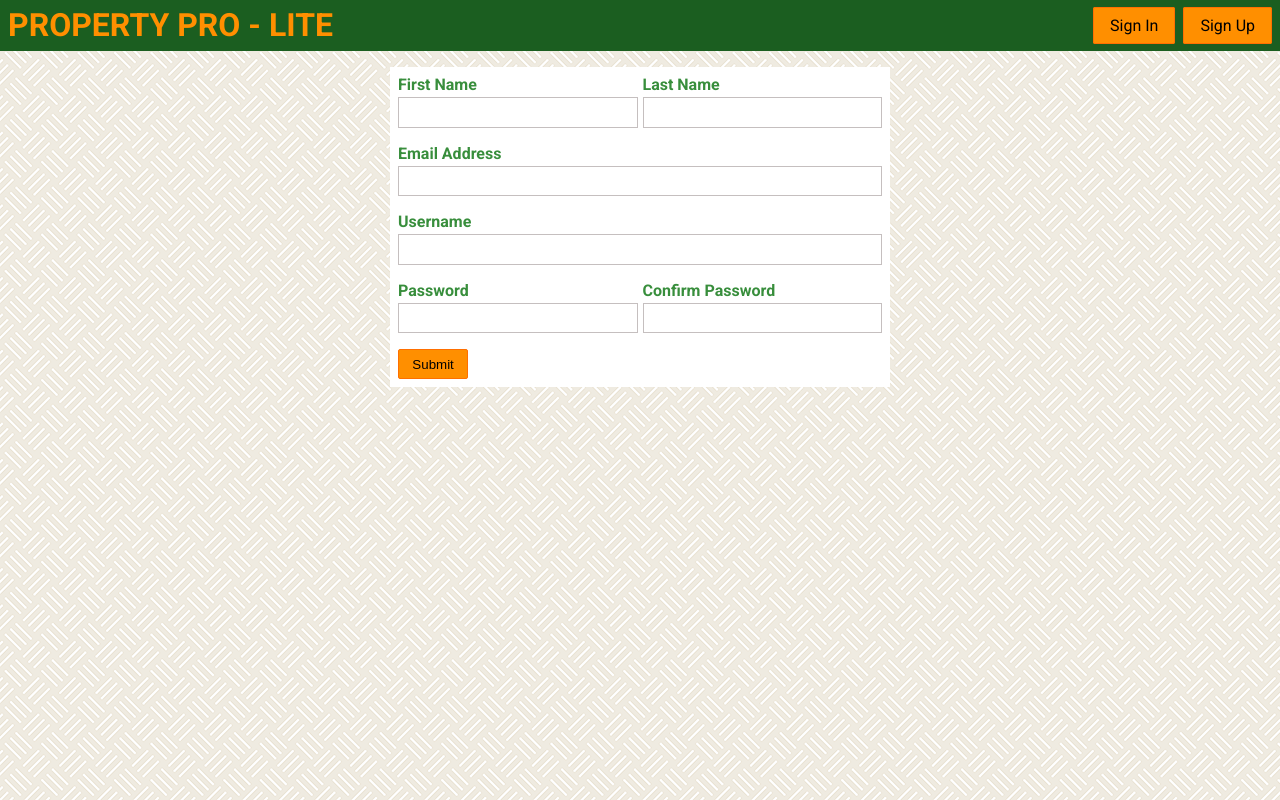
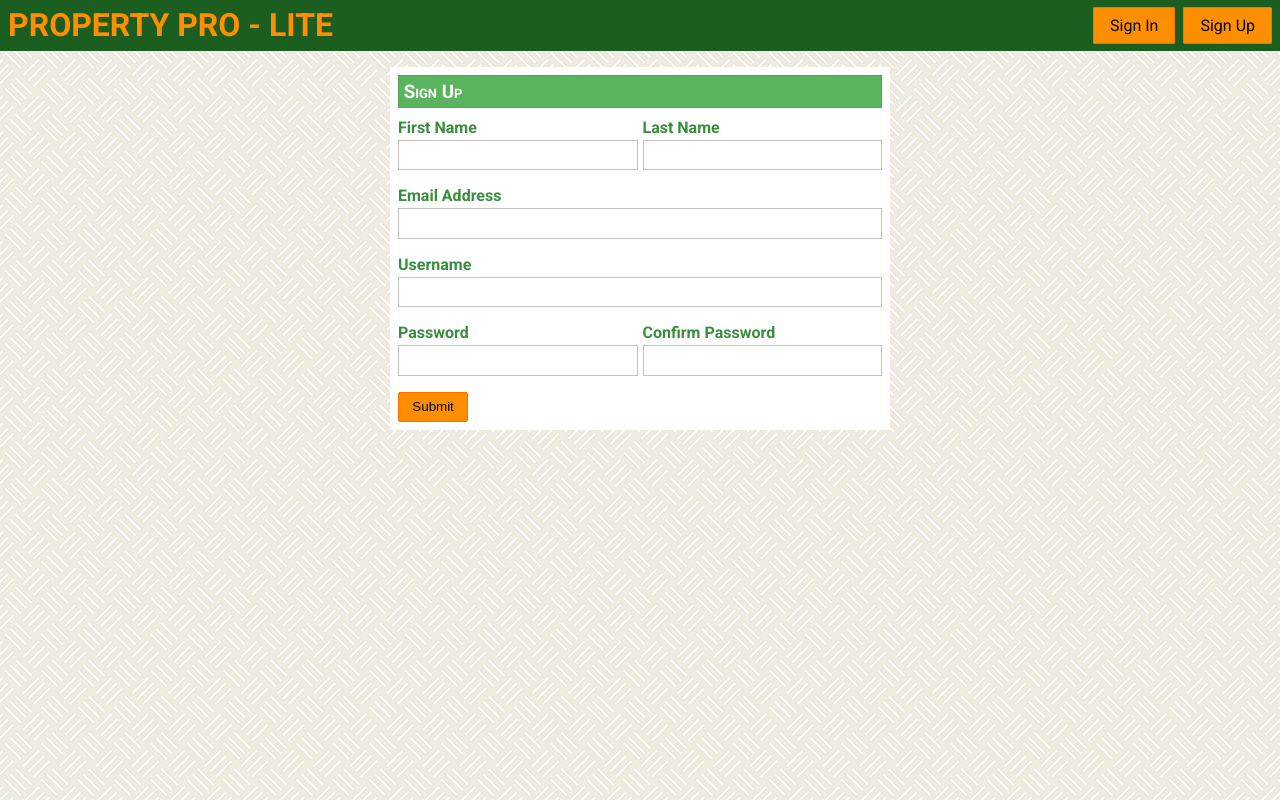
Before and after one commit to robert-odoch/property-pro-lite, a plain HTML site: page UI/sign-up.html in a window 1280 px wide. Drawn offline with Linux system fonts and the light colour scheme.

Commit message:
Add header to sign up form

```diff
--- a/UI/css/styles.css
+++ b/UI/css/styles.css
@@ -70,6 +70,7 @@ form h3 {
     font-variant: small-caps;
     background-color: #59b45d;
     color: #ffffff;
+    border: 1px solid #5aa35f;
 }
 
 .form-group {
--- a/UI/sign-up.html
+++ b/UI/sign-up.html
@@ -24,6 +24,7 @@
         </ul>
     </header>
     <form action="" method="post" class="bg-white pa-1">
+        <h3>Sign Up</h3>
         <div class="form-group">
             <div class="form-row">
                 <div class="col">
```
